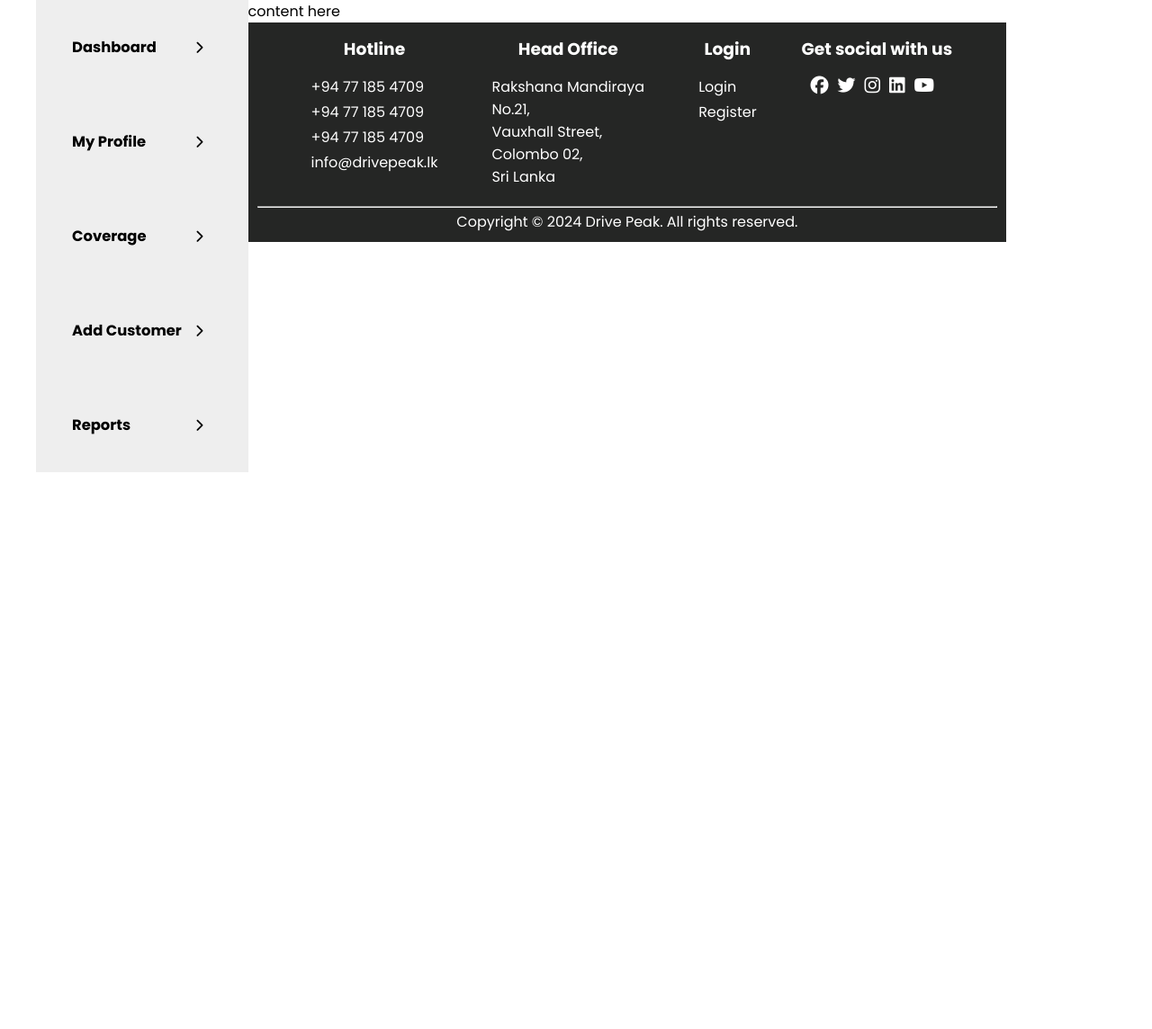
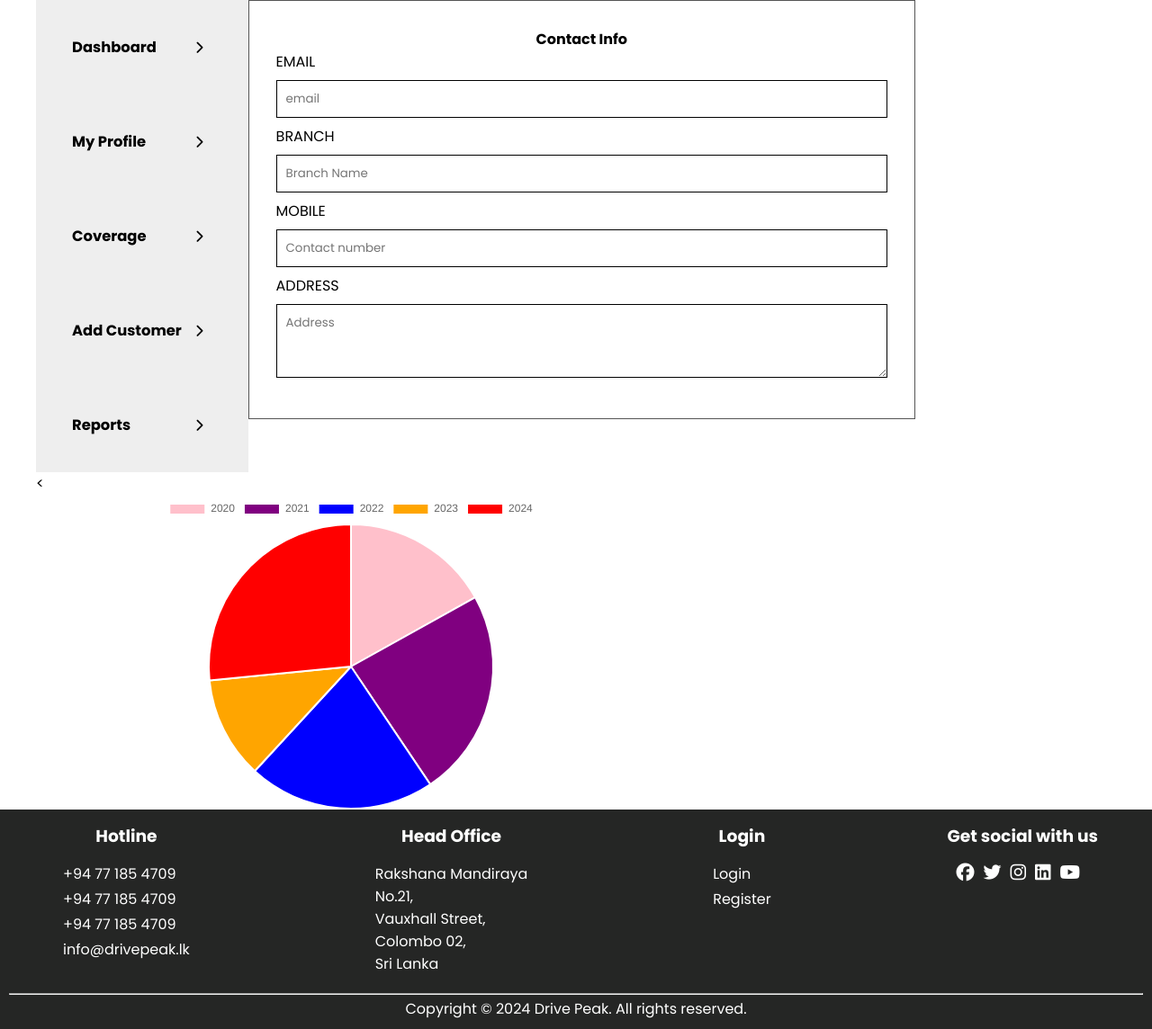
Before and after one commit to dishani02/Vehicle-Insurance-Management-System, a PHP site: page /agent-user-profile.php in a window 1280 px wide. Shown: the part 68-1212 px from the top of the page at 90% size. Before the commit the page ends 593 px from the top, so only its background shows below. Run offline with PHP 8.4, Linux system fonts and the light colour scheme; some libraries are stand-ins or nearby versions.

Commit message:
update agent user page

```diff
--- a/admin-user-profile.php
+++ b/admin-user-profile.php
@@ -22,7 +22,7 @@
                     <li><i class="fa-solid fa-chevron-right"></i></li>
                     <li><a href="agent-reports.php">User profile</a></li>
                 </ul>
-                conten
+                content
             </div>
         </div>
     </div>
--- a/agent-user-profile.php
+++ b/agent-user-profile.php
@@ -21,17 +21,39 @@
             </div>
 
             <div class="content">
-                content here
-                <!-- <canvas id="myChart" style="width:100%;max-width:700px"></canvas>
+                <div class="flex flex-col text-right">
+                    <div class="form-item flex flex-col agent-profile">
+                        <h4 class="text-center">Contact Info</h4>
+
+                        <label for=""> EMAIL</span></label>
+                        <input type="email" name="" placeholder=email>
+                        <div>
+                            <label for="">BRANCH</span></label>
+                            <input type="text" name="" placeholder="Branch Name">
+                        </div>
+                        <div>
+                            <label for="">MOBILE</label>
+                            <input type="text" name="" placeholder="Contact number">
+                        </div>
+                        <div>
+                            <label for=""> ADDRESS</label>
+                            <textarea name="address" rows="3" cols="50" placeholder="Address"></textarea>
+                        </div>
+                    </div>
+                </div>
             </div>
         </div>
-    </div> -->
 
-    <?php require_once('inc/footer.php') ?>
+        <
+        <canvas id="myChart" style="width:100%;max-width:700px"></canvas>
+            </div>
+        </div>
+    </div>
+        <?php require_once('inc/footer.php') ?>
 
 
 
-    <!-- <script src="https://cdnjs.cloudflare.com/ajax/libs/Chart.js/2.9.4/Chart.js">
+        <script src="https://cdnjs.cloudflare.com/ajax/libs/Chart.js/2.9.4/Chart.js">
     </script>
 
 
@@ -64,7 +86,7 @@
                 }
             },
         });
-   </script> -->
+   </script>
 </body>
 
 </html>
--- a/css/style.css
+++ b/css/style.css
@@ -341,3 +341,10 @@ tr {
 .about-us .mb {
   margin-bottom: 20px;
 }
+
+.agent-profile{
+  border: 1px solid #555;
+  padding: 30px 30px ;
+  min-width: 200px;
+  text-align: left;
+}
```
